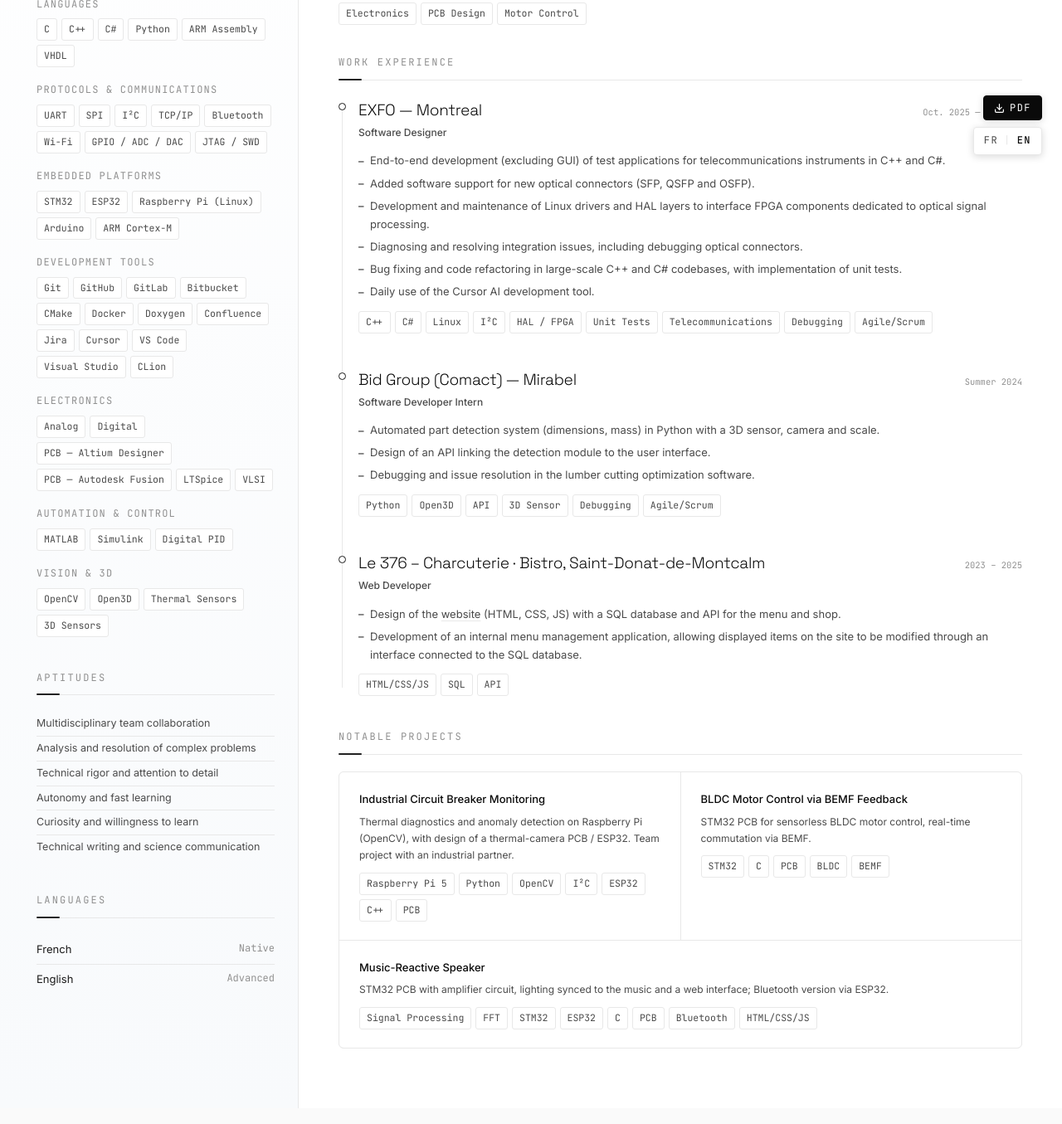
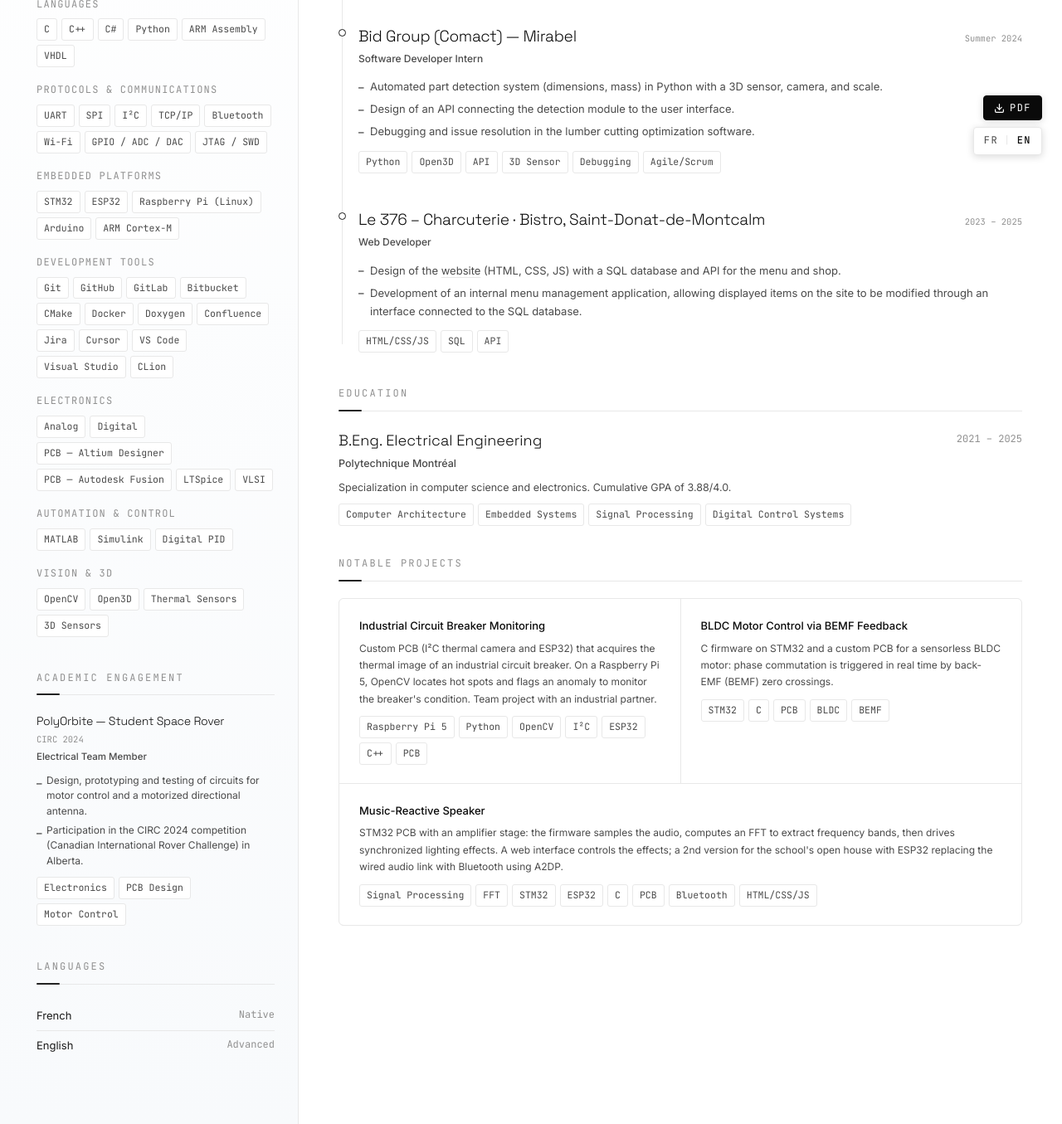
Before and after one commit to will-adam/cv-william-adam, a plain HTML site: page en/index.html in a window 1280 px wide. Shown: the part 589-1944 px from the top of the page at 83% size. Drawn offline with Linux system fonts and the light colour scheme; no server answers.

Commit message:
Improved project descriptions for clarity and detail

```diff
--- a/css/print.css
+++ b/css/print.css
@@ -157,6 +157,29 @@ body {
     line-height: 1.35;
 }
 
+.sidebar .engagement-item .timeline-company {
+    font-size: 10px;
+}
+
+.sidebar .engagement-item .timeline-role {
+    font-size: 9px;
+    margin-bottom: 4px;
+}
+
+.sidebar .engagement-item .timeline-body li {
+    font-size: 9px;
+    line-height: 1.35;
+    padding: 1px 0 1px 10px;
+}
+
+.sidebar .engagement-item .timeline-period {
+    font-size: 8px;
+}
+
+.sidebar .engagement-item .timeline-tech {
+    margin-top: 4px;
+}
+
 .lang-item {
     padding: 2.5px 0;
     font-size: 10px;
--- a/css/styles.css
+++ b/css/styles.css
@@ -325,6 +325,29 @@ body {
 
 .engagement-item .timeline-meta {
     margin-bottom: 2px;
+    flex-direction: column;
+    align-items: flex-start;
+    gap: 2px;
+}
+
+.sidebar .engagement-item .timeline-company {
+    font-size: 14px;
+    letter-spacing: -0.2px;
+}
+
+.sidebar .engagement-item .timeline-role {
+    font-size: 11.5px;
+    margin-bottom: 8px;
+}
+
+.sidebar .engagement-item .timeline-body li {
+    font-size: 12px;
+    line-height: 1.55;
+    padding: 2px 0 2px 12px;
+}
+
+.sidebar .engagement-item .timeline-tech {
+    margin-top: 8px;
 }
 
 .timeline {
--- a/en/index.html
+++ b/en/index.html
@@ -141,13 +141,27 @@
                 </div>
 
                 <div class="sidebar-section">
-                    <p class="section-label">Aptitudes</p>
-                    <p class="aptitude-item">Multidisciplinary team collaboration</p>
-                    <p class="aptitude-item">Analysis and resolution of complex problems</p>
-                    <p class="aptitude-item">Technical rigor and attention to detail</p>
-                    <p class="aptitude-item">Autonomy and fast learning</p>
-                    <p class="aptitude-item">Curiosity and willingness to learn</p>
-                    <p class="aptitude-item">Technical writing and science communication</p>
+                    <p class="section-label">Academic Engagement</p>
+                    <div class="engagement-item">
+                        <div class="timeline-meta">
+                            <p class="timeline-company">PolyOrbite — Student Space Rover</p>
+                            <span class="timeline-period">CIRC 2024</span>
+                        </div>
+                        <p class="timeline-role">Electrical Team Member</p>
+                        <div class="timeline-body">
+                            <ul>
+                                <li>Design, prototyping and testing of circuits for motor
+                                    control and a motorized directional antenna.</li>
+                                <li>Participation in the CIRC 2024 competition (Canadian
+                                    International Rover Challenge) in Alberta.</li>
+                            </ul>
+                        </div>
+                        <div class="timeline-tech">
+                            <span class="tag">Electronics</span>
+                            <span class="tag">PCB Design</span>
+                            <span class="tag">Motor Control</span>
+                        </div>
+                    </div>
                 </div>
 
                 <div class="sidebar-section">
@@ -167,49 +181,6 @@
             <main class="main">
 
                 <div class="section">
-                    <p class="section-label">Education</p>
-                    <div class="edu-item">
-                        <div class="edu-header">
-                            <p class="edu-degree">B.Eng. Electrical Engineering</p>
-                            <span class="edu-dates">2021 – 2025</span>
-                        </div>
-                        <p class="edu-school">Polytechnique Montréal</p>
-                        <p class="edu-desc">Specialization in computer science and electronics. Cumulative
-                            GPA of 3.88/4.0.</p>
-                        <div class="skill-tags">
-                            <span class="tag">Computer Architecture</span>
-                            <span class="tag">Embedded Systems</span>
-                            <span class="tag">Signal Processing</span>
-                            <span class="tag">Control Systems</span>
-                        </div>
-                    </div>
-                </div>
-
-                <div class="section">
-                    <p class="section-label">Academic Engagement</p>
-                    <div class="engagement-item">
-                        <div class="timeline-meta">
-                            <p class="timeline-company">PolyOrbite — Student Space Rover</p>
-                            <span class="timeline-period">CIRC 2024</span>
-                        </div>
-                        <p class="timeline-role">Electrical Team Member</p>
-                        <div class="timeline-body">
-                            <ul>
-                                <li>Design, prototyping and testing of circuits for motor control
-                                    and a motorized directional antenna.</li>
-                                <li>Participation in CIRC 2024 (Canadian
-                                    International Rover Challenge) in Alberta.</li>
-                            </ul>
-                        </div>
-                        <div class="timeline-tech">
-                            <span class="tag">Electronics</span>
-                            <span class="tag">PCB Design</span>
-                            <span class="tag">Motor Control</span>
-                        </div>
-                    </div>
-                </div>
-
-                <div class="section">
                     <p class="section-label">Work Experience</p>
                     <div class="timeline">
 
@@ -224,15 +195,16 @@
                                 <ul>
                                     <li>End-to-end development (excluding GUI) of test applications
                                         for telecommunications instruments in C++ and C#.</li>
-                                    <li>Added software support for new optical connectors (SFP, QSFP and OSFP).</li>
-                                    <li>Development and maintenance of Linux drivers and HAL layers
+                                    <li>Development and maintenance of Linux drivers and HAL
                                         to interface FPGA components dedicated to optical
                                         signal processing.</li>
-                                    <li>Diagnosing and resolving integration issues, including
-                                        debugging optical connectors.</li>
-                                    <li>Bug fixing and code refactoring in
+                                    <li>Added software support for new optical connectors (SFP, QSFP, and OSFP),
+                                        reading datasheets and applying standards (SFF, CMIS).</li>
+                                    <li>Diagnosis and resolution of integration issues, including
+                                        debugging of optical connectors.</li>
+                                    <li>Bug fixes and code refactoring in
                                         large-scale C++ and C# codebases, with
-                                        implementation of unit tests.</li>
+                                        unit test implementation.</li>
                                     <li>Daily use of the Cursor AI development tool.</li>
                                 </ul>
                             </div>
@@ -240,11 +212,13 @@
                                 <span class="tag">C++</span>
                                 <span class="tag">C#</span>
                                 <span class="tag">Linux</span>
-                                <span class="tag">I²C</span>
-                                <span class="tag">HAL / FPGA</span>
+                                <span class="tag">HAL</span>
+                                <span class="tag">FPGA</span>
                                 <span class="tag">Unit Tests</span>
                                 <span class="tag">Telecommunications</span>
+                                <span class="tag">SFF / CMIS</span>
                                 <span class="tag">Debugging</span>
+                                <span class="tag">Integration</span>
                                 <span class="tag">Agile/Scrum</span>
                             </div>
                         </div>
@@ -259,8 +233,8 @@
                             <div class="timeline-body">
                                 <ul>
                                     <li>Automated part detection system (dimensions,
-                                        mass) in Python with a 3D sensor, camera and scale.</li>
-                                    <li>Design of an API linking the detection module to
+                                        mass) in Python with a 3D sensor, camera, and scale.</li>
+                                    <li>Design of an API connecting the detection module to
                                         the user interface.</li>
                                     <li>Debugging and issue resolution in the lumber
                                         cutting optimization software.</li>
@@ -305,14 +279,34 @@
                 </div>
 
                 <div class="section">
+                    <p class="section-label">Education</p>
+                    <div class="edu-item">
+                        <div class="edu-header">
+                            <p class="edu-degree">B.Eng. Electrical Engineering</p>
+                            <span class="edu-dates">2021 – 2025</span>
+                        </div>
+                        <p class="edu-school">Polytechnique Montréal</p>
+                        <p class="edu-desc">Specialization in computer science and electronics. Cumulative
+                            GPA of 3.88/4.0.</p>
+                        <div class="skill-tags">
+                            <span class="tag">Computer Architecture</span>
+                            <span class="tag">Embedded Systems</span>
+                            <span class="tag">Signal Processing</span>
+                            <span class="tag">Digital Control Systems</span>
+                        </div>
+                    </div>
+                </div>
+
+                <div class="section">
                     <p class="section-label">Notable Projects</p>
                     <div class="project-grid">
 
                         <div class="project-card">
                             <p class="project-title">Industrial Circuit Breaker Monitoring</p>
-                            <p class="project-desc">Thermal diagnostics and anomaly detection on
-                                Raspberry Pi (OpenCV), with design of a thermal-camera PCB /
-                                ESP32. Team project with an industrial partner.</p>
+                            <p class="project-desc">Custom PCB (I²C thermal camera and ESP32)
+                                that acquires the thermal image of an industrial circuit breaker. On a Raspberry Pi 5,
+                                OpenCV locates hot spots and flags an anomaly to monitor the breaker's condition. Team project
+                                with an industrial partner.</p>
                             <div class="project-tech">
                                 <span class="tag">Raspberry Pi 5</span>
                                 <span class="tag">Python</span>
@@ -327,8 +321,9 @@
                         <div class="project-card">
                             <p class="project-title">BLDC Motor Control via BEMF Feedback
                             </p>
-                            <p class="project-desc">STM32 PCB for sensorless BLDC motor
-                                control, real-time commutation via BEMF.</p>
+                            <p class="project-desc">C firmware on STM32 and a custom PCB for a
+                                sensorless BLDC motor: phase commutation is triggered in
+                                real time by back-EMF (BEMF) zero crossings.</p>
                             <div class="project-tech">
                                 <span class="tag">STM32</span>
                                 <span class="tag">C</span>
@@ -340,9 +335,10 @@
 
                         <div class="project-card" style="grid-column: 1 / -1;">
                             <p class="project-title">Music-Reactive Speaker</p>
-                            <p class="project-desc">STM32 PCB with amplifier circuit, lighting
-                                synced to the music and a web interface; Bluetooth version via
-                                ESP32.</p>
+                            <p class="project-desc">STM32 PCB with an amplifier stage: the firmware samples
+                                the audio, computes an FFT to extract frequency bands, then drives
+                                synchronized lighting effects. A web interface controls the effects; a 2nd version for the school's open house with
+                                ESP32 replacing the wired audio link with Bluetooth using A2DP.</p>
                             <div class="project-tech">
                                 <span class="tag">Signal Processing</span>
                                 <span class="tag">FFT</span>
```
Also changed, not shown: index.html (+53 -57 lines).
